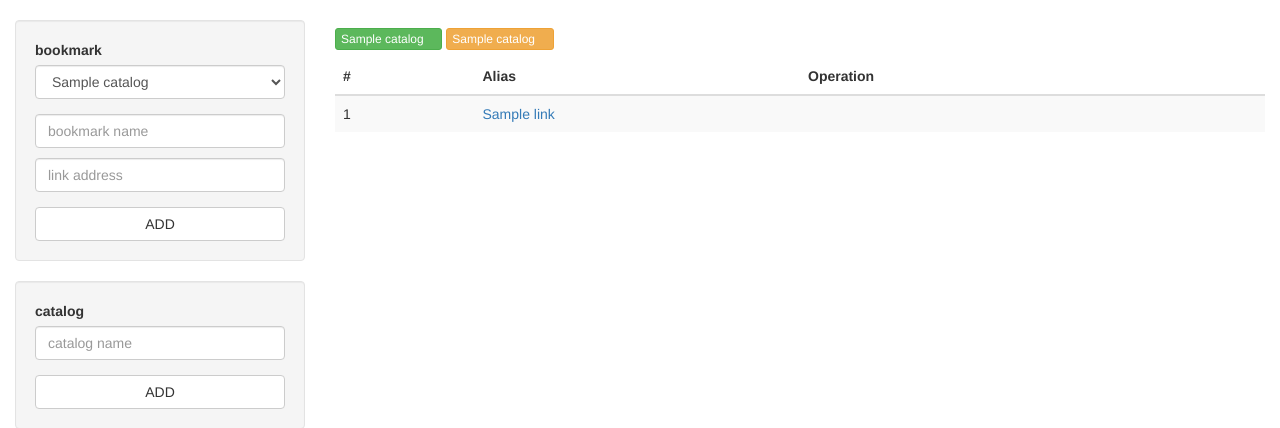
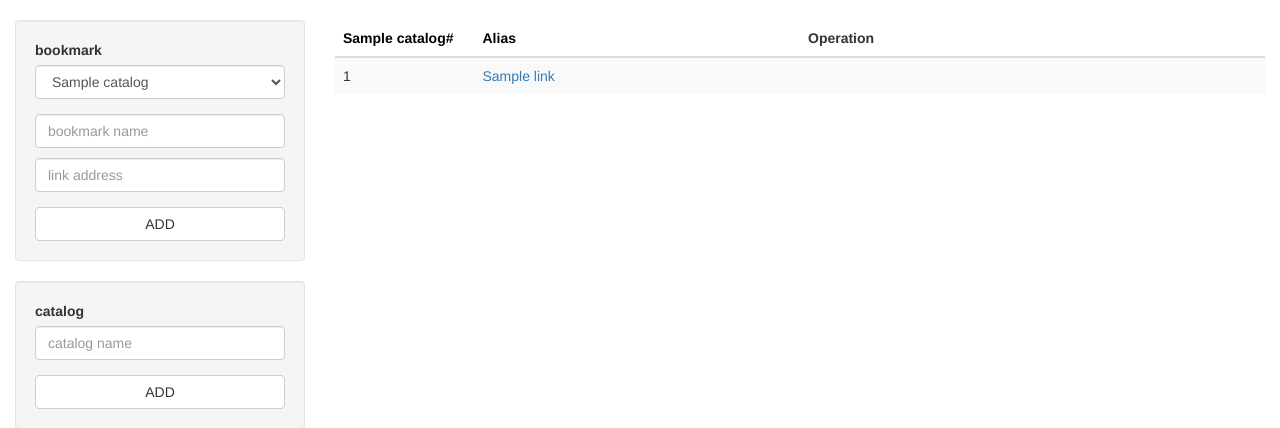
Before and after one commit to RaspberryDemo/bookmarks, a Flask app: page / in a window 1280 px wide. Shown: the part 52-480 px from the top of the page. Run offline with Flask 2, Linux system fonts and the light colour scheme; a user stored in the database is signed in; a database or web service that is not in the repository returns one stand-in record (values such as "Sample title"); some libraries are stand-ins or nearby versions; some web fonts are replaced.

Commit message:
refine layout

```diff
--- a/templates/content.html
+++ b/templates/content.html
@@ -1,20 +1,13 @@
 <div class="col-md-9">
     {% for link in links %}
         <table class="table table-striped table-hover">
-            <caption>
-                <a href="/ca/{{ link.ca }}" data-href="/delcatalog/{{ link.ca }}"
-                   class="btn btn-success btn-xs"> {{ link.ca }}&nbsp;<span
-                        class="glyphicon glyphicon-eye-open"></span></a>
-
-
-                <a href="#" data-href="/delcatalog/{{ link.ca }}" class="btn btn-warning btn-xs"
-                   data-toggle="modal" data-target="#myModal"> {{ link.ca }}&nbsp;<span
-                        class="glyphicon glyphicon-off"></span></a>
-            </caption>
             <thead>
             <tr>
-                <th style="width: 15%">#</th>
-                <th style="width: 35%">Alias</th>
+                <th style="width: 15%"><a href="/ca/{{ link.ca }}" data-href="/delcatalog/{{ link.ca }}"
+                                          style="color: black">{{ link.ca }}#</a></th>
+                <th style="width: 35%"><a href="#" data-href="/delcatalog/{{ link.ca }}"
+                                          style="color: black"
+                                          data-toggle="modal" data-target="#myModal">Alias</a></th>
                 <th>Operation</th>
             </tr>
             </thead>
```
